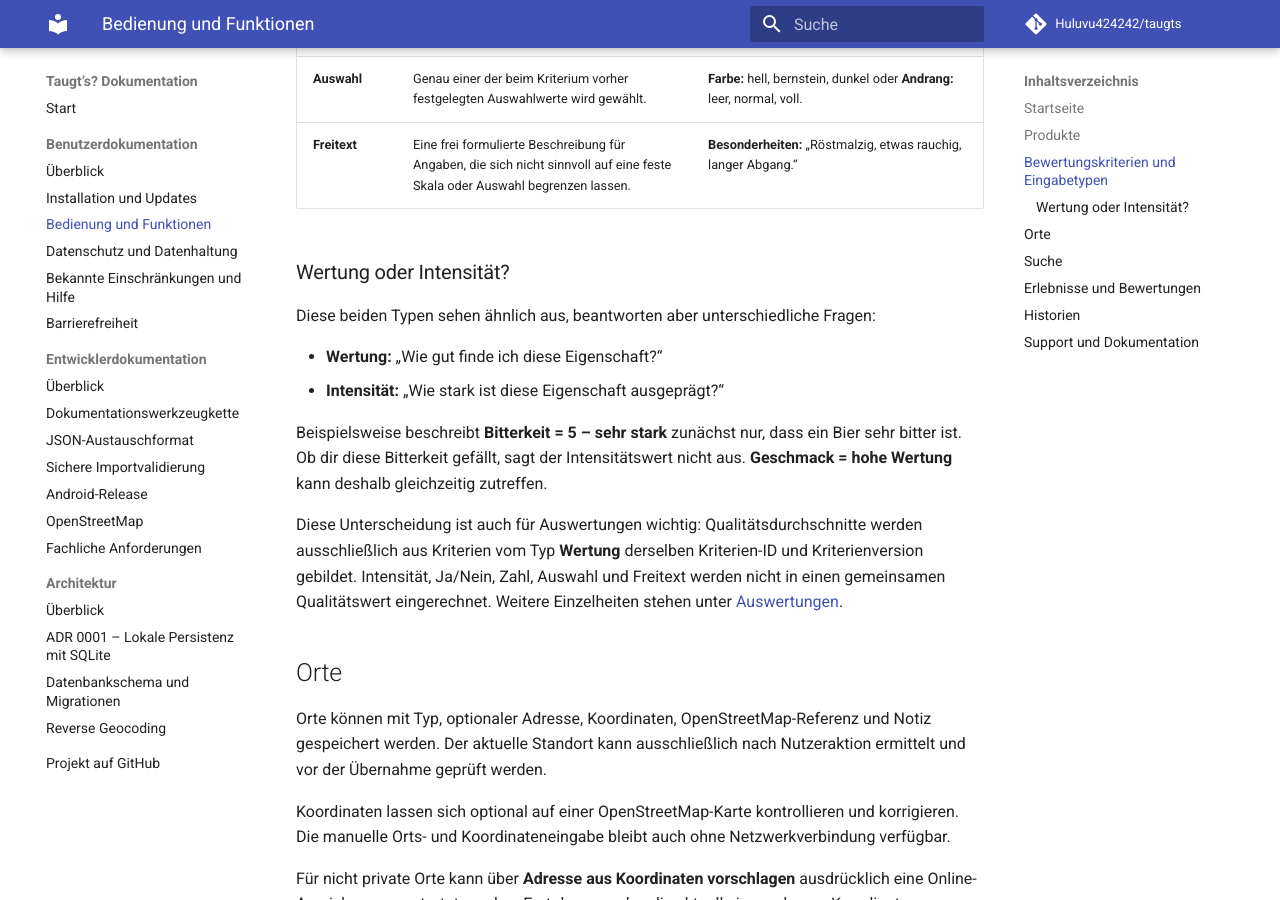
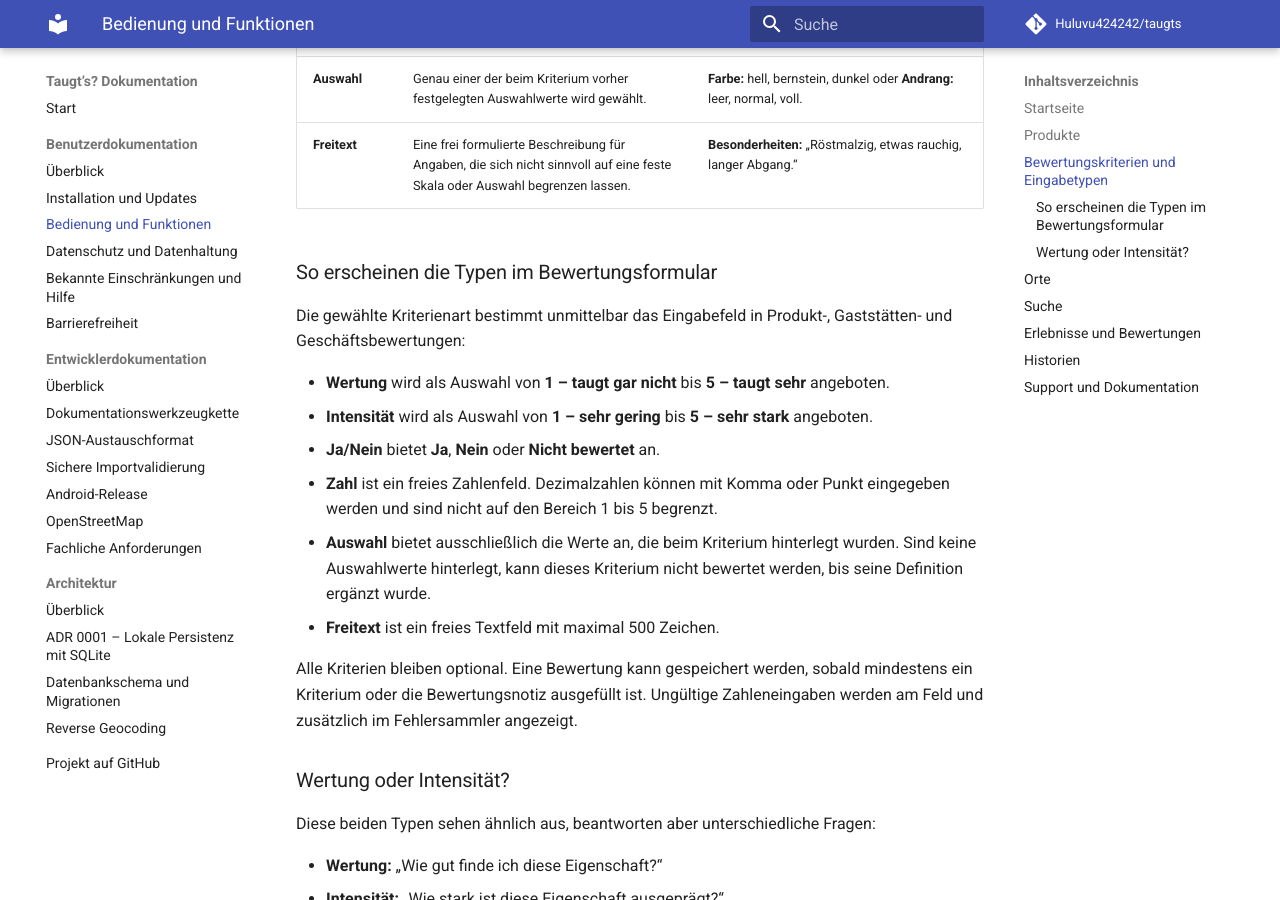
Before and after one commit to Huluvu424242/taugts, an MkDocs documentation site: the page built from docs/benutzer/bedienung.md, in a window 1280 px wide and 900 px high, scrolled down 1420 px. Built offline with MkDocs 1.6.1 and Material for MkDocs 9.7.7, drawn with Linux system fonts in a browser that asks for light colours; comment, search, counter and statistics services are not loaded.

Commit message:
Bug #205: Eingabearten in Benutzerdoku konkretisieren

```diff
--- a/docs/benutzer/bedienung.md
+++ b/docs/benutzer/bedienung.md
@@ -28,6 +28,19 @@ Bewertungskriterien legen fest, welche Eigenschaften eines Produkts oder Ortes b
 | **Zahl** | Ein numerischer Mess-, Mengen- oder anderer Zahlenwert ohne Qualitätswertung. | **Wartezeit** in Minuten oder ein anderer fachlich sinnvoller Messwert. |
 | **Auswahl** | Genau einer der beim Kriterium vorher festgelegten Auswahlwerte wird gewählt. | **Farbe:** hell, bernstein, dunkel oder **Andrang:** leer, normal, voll. |
 | **Freitext** | Eine frei formulierte Beschreibung für Angaben, die sich nicht sinnvoll auf eine feste Skala oder Auswahl begrenzen lassen. | **Besonderheiten:** „Röstmalzig, etwas rauchig, langer Abgang.“ |
+
+### So erscheinen die Typen im Bewertungsformular
+
+Die gewählte Kriterienart bestimmt unmittelbar das Eingabefeld in Produkt-, Gaststätten- und Geschäftsbewertungen:
+
+- **Wertung** wird als Auswahl von **1 – taugt gar nicht** bis **5 – taugt sehr** angeboten.
+- **Intensität** wird als Auswahl von **1 – sehr gering** bis **5 – sehr stark** angeboten.
+- **Ja/Nein** bietet **Ja**, **Nein** oder **Nicht bewertet** an.
+- **Zahl** ist ein freies Zahlenfeld. Dezimalzahlen können mit Komma oder Punkt eingegeben werden und sind nicht auf den Bereich 1 bis 5 begrenzt.
+- **Auswahl** bietet ausschließlich die Werte an, die beim Kriterium hinterlegt wurden. Sind keine Auswahlwerte hinterlegt, kann dieses Kriterium nicht bewertet werden, bis seine Definition ergänzt wurde.
+- **Freitext** ist ein freies Textfeld mit maximal 500 Zeichen.
+
+Alle Kriterien bleiben optional. Eine Bewertung kann gespeichert werden, sobald mindestens ein Kriterium oder die Bewertungsnotiz ausgefüllt ist. Ungültige Zahleneingaben werden am Feld und zusätzlich im Fehlersammler angezeigt.
 
 ### Wertung oder Intensität?
 
```
